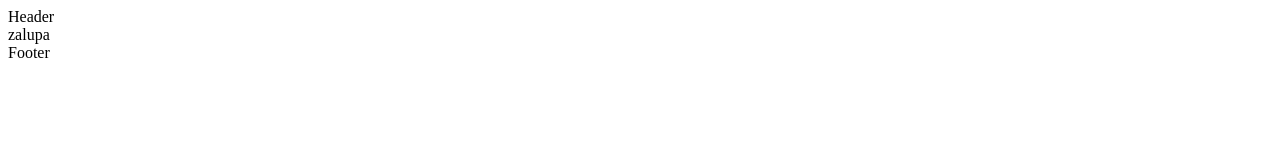
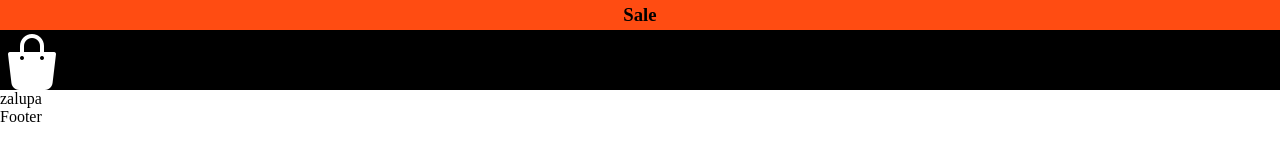
Before and after one commit to Admiral-kalina/daristil-shop, a Gatsby site: page / in a window 1280 px wide. Built offline with nearby package versions, Linux system fonts and the light colour scheme; Gatsby itself is replaced by a stand-in of ours.

Commit message:
second commit

```diff
--- a/package.json
+++ b/package.json
@@ -17,6 +17,7 @@
   "dependencies": {
     "@mdx-js/mdx": "^1.6.22",
     "@mdx-js/react": "^1.6.22",
+    "@react-icons/all-files": "^4.1.0",
     "gatsby": "^4.16.0",
     "gatsby-plugin-google-analytics": "^4.17.0",
     "gatsby-plugin-image": "^2.17.0",
--- a/src/component/Footer.jsx
+++ b/src/component/Footer/Footer.jsx
@@ -2,7 +2,7 @@ import React from 'react';
 
 const Footer = () => {
     return (
-        <div>
+        <div className='header'>
             Footer
         </div>
     );
--- a/src/component/Header.jsx
+++ /dev/null
@@ -1,11 +0,0 @@
-import React from 'react';
-
-const Header = () => {
-    return (
-        <div>
-            Header
-        </div>
-    );
-};
-
-export default Header;
--- /dev/null
+++ b/src/component/Header/Header.jsx
@@ -0,0 +1,14 @@
+import React from 'react';
+import Sale from "./Sale/Sale";
+import HeaderBlock from "./HeaderBlock/HeaderBlock";
+
+const Header = () => {
+    return (
+        <div>
+            <Sale/>
+            <HeaderBlock/>
+        </div>
+    );
+};
+
+export default Header;
--- /dev/null
+++ b/src/component/Header/HeaderBlock/HeaderBlock.jsx
@@ -0,0 +1,16 @@
+import React from 'react';
+import * as styles from  "./styles.module.css"
+import user from "../../../images/shopping-bag.png"
+const HeaderBlock = () => {
+    return (
+        <section className={styles.section}>
+            <div >
+                <div><img src={user} alt=""/></div>
+                <div></div>
+                <div></div>
+            </div>
+        </section>
+    );
+};
+
+export default HeaderBlock;
--- /dev/null
+++ b/src/component/Header/HeaderBlock/styles.module.css
@@ -0,0 +1,5 @@
+.section{
+    height: 60px;
+    width: 100%;
+    background-color: black;
+}
--- /dev/null
+++ b/src/component/Header/Sale/Sale.jsx
@@ -0,0 +1,14 @@
+import React from 'react';
+import * as styles from  "./styles.module.css"
+
+
+const Sale = () => {
+
+    return (
+        <div className={styles.header} >
+             <h3>Sale</h3>
+        </div>
+    );
+};
+
+export default Sale;
--- /dev/null
+++ b/src/component/Header/Sale/styles.module.css
@@ -0,0 +1,11 @@
+.header{
+    display: flex;
+    justify-content: center;
+    align-items: center;
+    background-color: #FF4C12;
+    height: 30px;
+    color: black;
+}
+*{
+    margin: 0px;
+}
--- a/src/layouts/index.js
+++ b/src/layouts/index.js
@@ -1,7 +1,6 @@
 import React from 'react';
-import Header from "../component/Header";
-import Footer from "../component/Footer";
-
+import Header from "../component/Header/Header";
+import Footer from "../component/Footer/Footer";
 
 const Layout = ({children}) => {
     return (
--- a/src/pages/404.js
+++ b/src/pages/404.js
@@ -1,6 +1,6 @@
 import * as React from "react"
 import { Link } from "gatsby"
-import Header from "../component/Header";
+import Header from "../component/Header/Header";
 
 // styles
 const pageStyles = {
```
Also changed, not shown: src/images/shopping-bag.png (added), 1 other file.
